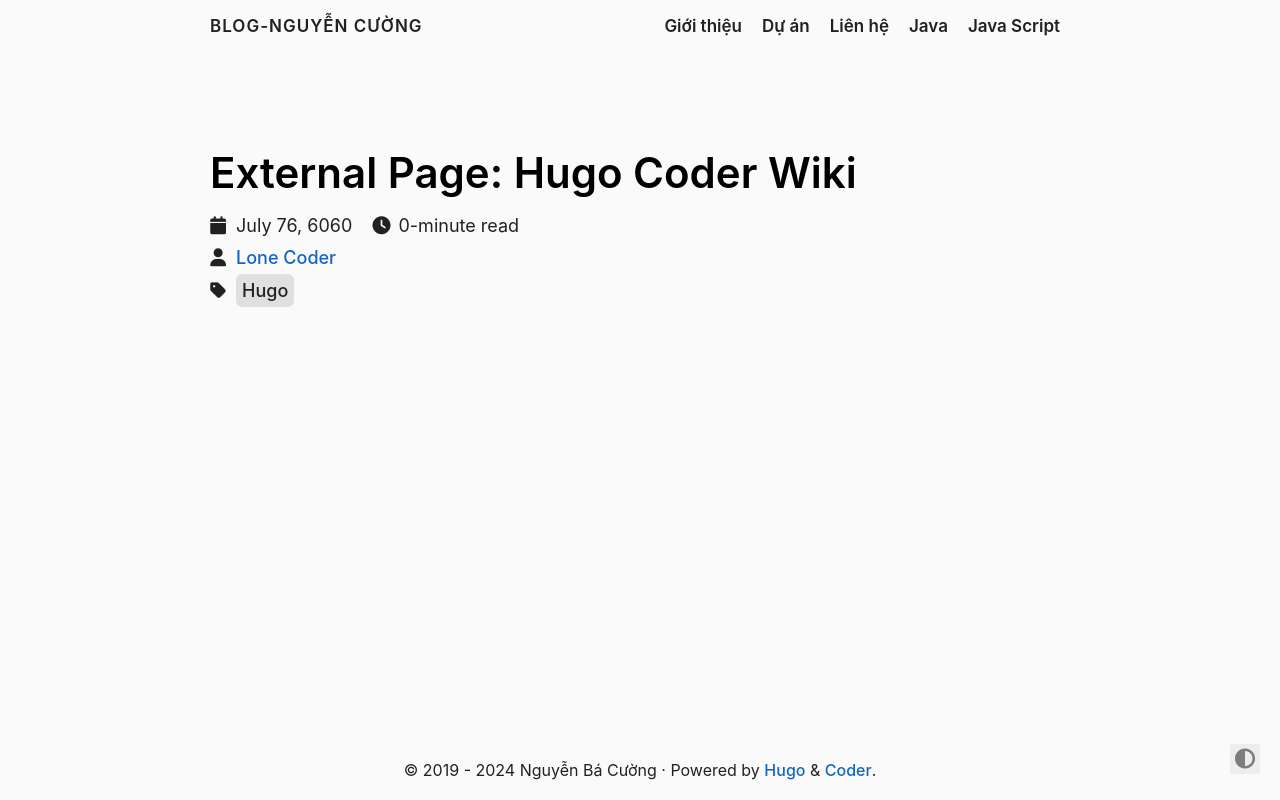
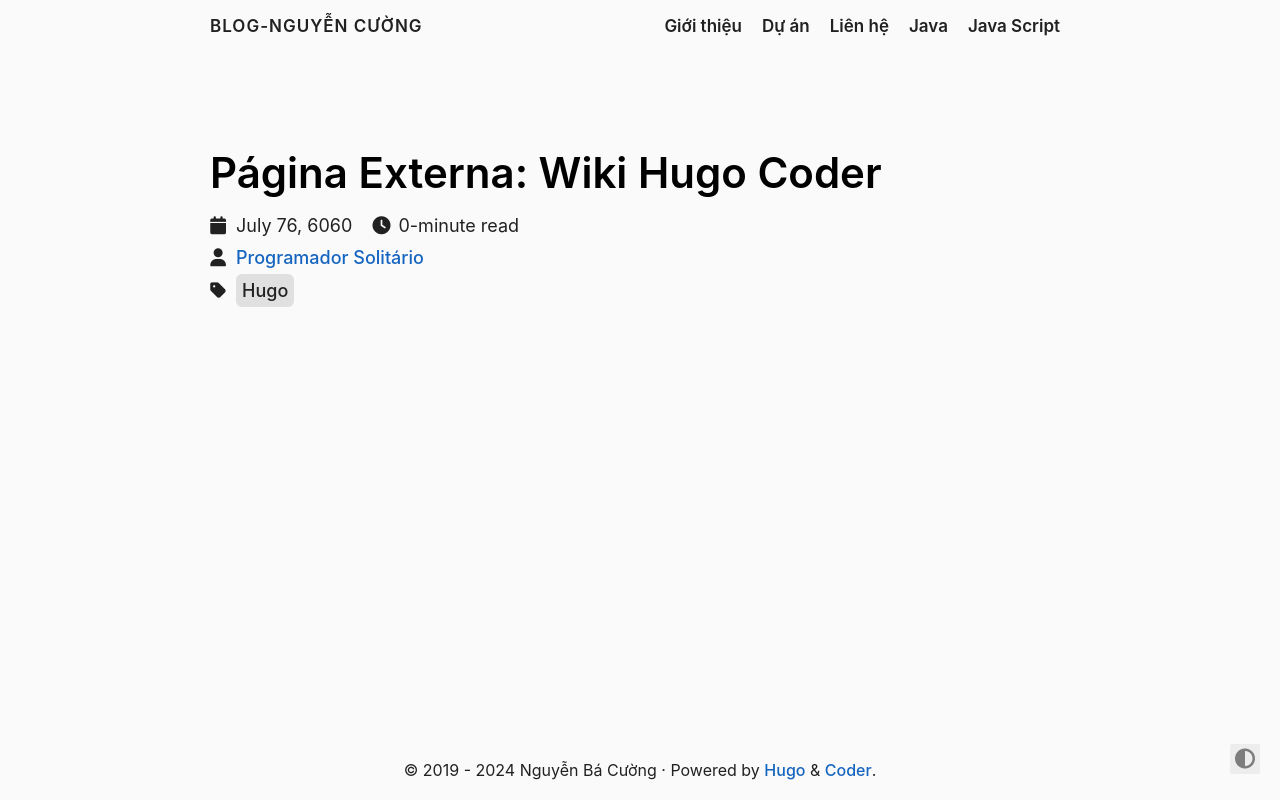
Before and after one commit to CuongSieutrum/CuongSieutrum.github.io, a plain HTML site: page posts/hugo-coder-wiki/index.html in a window 1280 px wide. Drawn offline with Linux system fonts and the light colour scheme.

Commit message:
cuoicungne

```diff
--- a/posts/hugo-coder-wiki/index.html
+++ b/posts/hugo-coder-wiki/index.html
@@ -3,7 +3,7 @@
 
 <head>
   <title>
-  External Page: Hugo Coder Wiki · Blog-Nguyễn Cường
+  Página Externa: Wiki Hugo Coder · Blog-Nguyễn Cường
 </title>
   <meta charset="utf-8">
 <meta name="viewport" content="width=device-width, initial-scale=1.0">
@@ -19,12 +19,12 @@
 
 
   <meta name="twitter:card" content="summary">
-  <meta name="twitter:title" content="External Page: Hugo Coder Wiki">
+  <meta name="twitter:title" content="Página Externa: Wiki Hugo Coder">
   <meta name="twitter:description" content="John Doe&#39;s personal website">
 
 <meta property="og:url" content="https://cuongsieutrum.github.io/posts/hugo-coder-wiki/">
   <meta property="og:site_name" content="Blog-Nguyễn Cường">
-  <meta property="og:title" content="External Page: Hugo Coder Wiki">
+  <meta property="og:title" content="Página Externa: Wiki Hugo Coder">
   <meta property="og:description" content="John Doe&#39;s personal website">
   <meta property="og:locale" content="en">
   <meta property="og:type" content="article">
@@ -152,7 +152,7 @@
         <div class="post-title">
           <h1 class="title">
             <a class="title-link" href="https://cuongsieutrum.github.io/posts/hugo-coder-wiki/">
-              External Page: Hugo Coder Wiki
+              Página Externa: Wiki Hugo Coder
             </a>
           </h1>
         </div>
@@ -171,7 +171,7 @@
           </div>
           <div class="authors">
   <i class="fa-solid fa-user" aria-hidden="true"></i>
-    <a href="/authors/lone-coder/">Lone Coder</a></div>
+    <a href="/authors/programador-solit%C3%A1rio/">Programador Solitário</a></div>
 
 
           <div class="tags">
```
Also changed, not shown: contact/index.html (+1 -1 lines), index.xml (+1 -1 lines).
